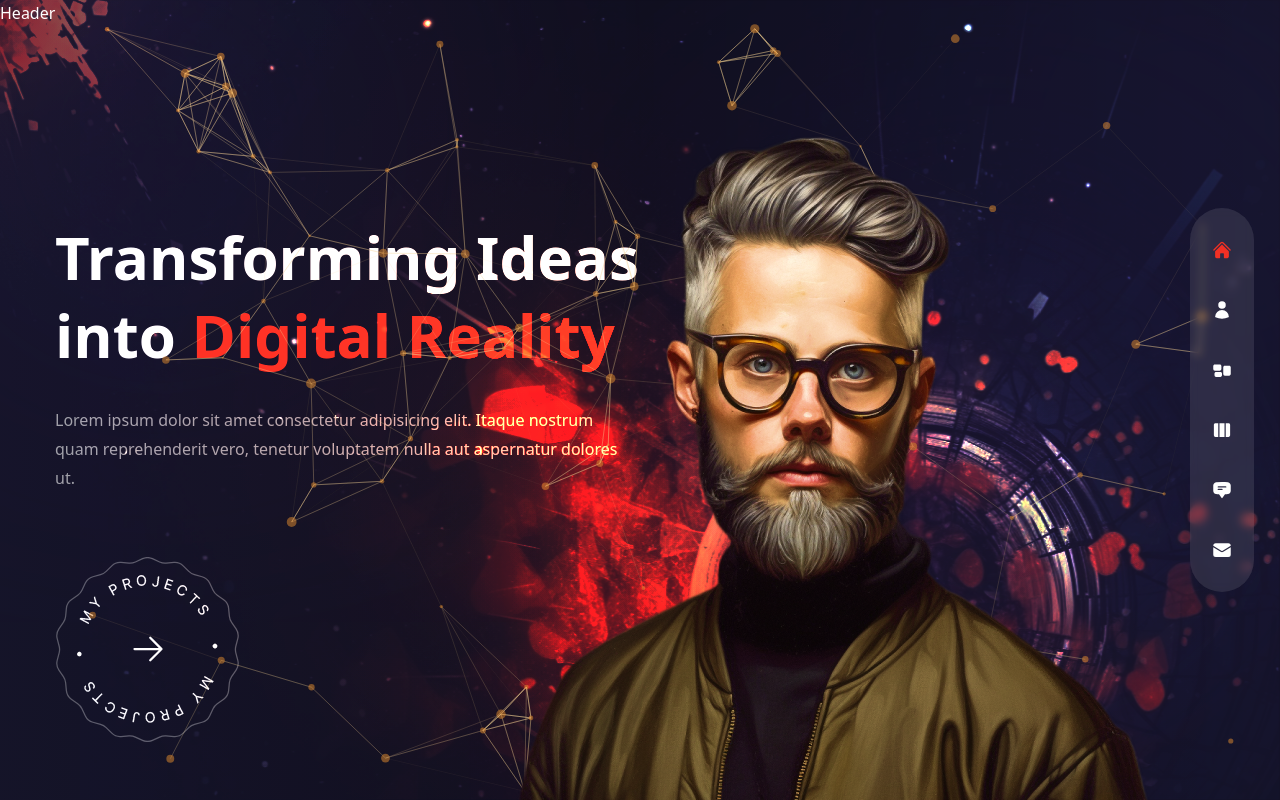
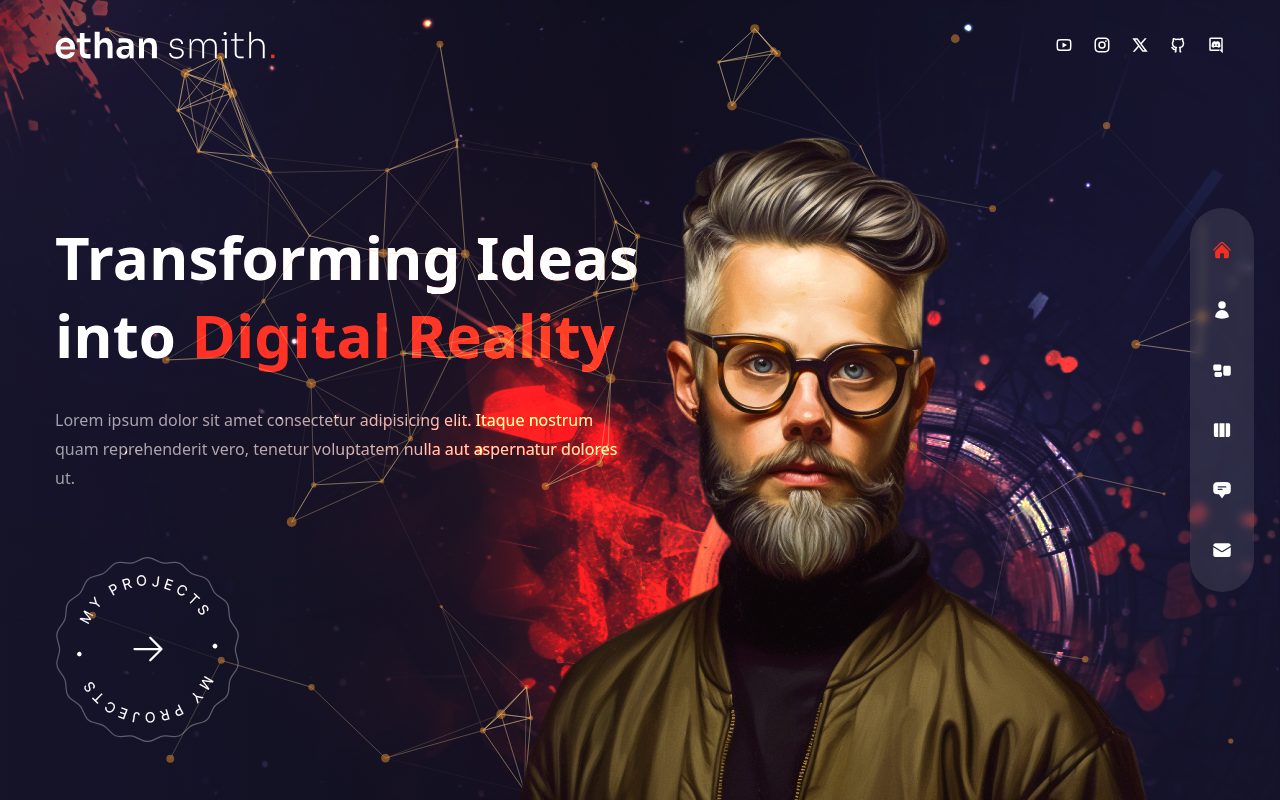
Before and after one commit to Dasika-Vaishnavi/My_portfolio, a Next.js app: page / in a window 1280 px wide. Built offline with nearby package versions, Linux system fonts and the light colour scheme.

Commit message:
added header and socials

```diff
--- a/components/Header.js
+++ b/components/Header.js
@@ -1,7 +1,28 @@
+import Image from 'next/image';
 
+import Link from 'next/link';
+
+import Socials from '../components/Socials';
 
 const Header = () => {
-  return <header className='absolute z-30 w-full'>Header</header>;
-};
+  return (
+  <header className='absolute z-30 w-full flex items-center px-16 xl:px-0 xl:h-[90px]'>
+      <div className='container mx-auto'>
+          <div className='flex flex-col lg:flex-row justify-between items-center gap-y-6 py-8'>
+              <Link href={'/'}>
+                  <Image
+                      src={'/logo.svg'}
+                      width={220}
+                      height={48}
+                      alt=''
+                      priority={true}
+                      />
+              </Link>
+              <Socials />
+          </div>
+      </div>
+  </header>
+  )
+}
 
 export default Header;
--- a/components/Socials.js
+++ b/components/Socials.js
@@ -1,5 +1,27 @@
+import Link from 'next/link';
+
+import { RiYoutubeLine, RiInstagramLine, RiTwitterXLine, RiGithubLine, RiDiscordLine,} from 'react-icons/ri'
+
 const Socials = () => {
-  return <div>Socials</div>;
-};
+  return (
+    <div className='flex items-center gap-x-5 text-lg'>
+        <Link href={''} className='hover:text-accent transition-all duration-300'>
+            <RiYoutubeLine />
+        </Link>
+        <Link href={''} className='hover:text-accent transition-all duration-300'>
+            <RiInstagramLine />
+        </Link>
+        <Link href={''} className='hover:text-accent transition-all duration-300'>
+            <RiTwitterXLine />
+        </Link>
+        <Link href={''} className='hover:text-accent transition-all duration-300'>
+            <RiGithubLine />
+        </Link>
+        <Link href={''} className='hover:text-accent transition-all duration-300'>
+            <RiDiscordLine />
+        </Link>
+    </div>
+  )
+}
 
 export default Socials;
```
